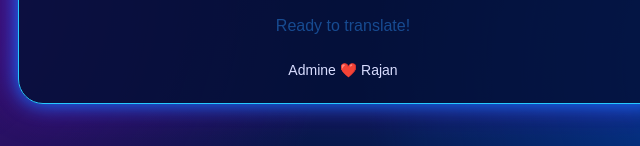
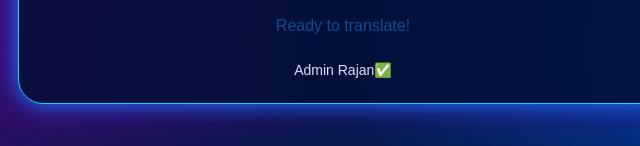
Before and after one commit to kambojrajankamboj001/rajan-ai-translator, a plain HTML site: page index.html in a window 1280 px wide. Shown: the part 976-1122 px from the top of the page, 297-937 px from the left. Drawn offline with Linux system fonts and the light colour scheme; no server answers.

Commit message:
Update index.html

```diff
--- a/index.html
+++ b/index.html
@@ -172,7 +172,7 @@
 
   <p id="status" role="status">Ready to translate!</p>
 
-  <footer>Admine ❤️  Rajan</footer>
+  <footer>Admin Rajan✅️</footer>
 
 </div>
 
```
